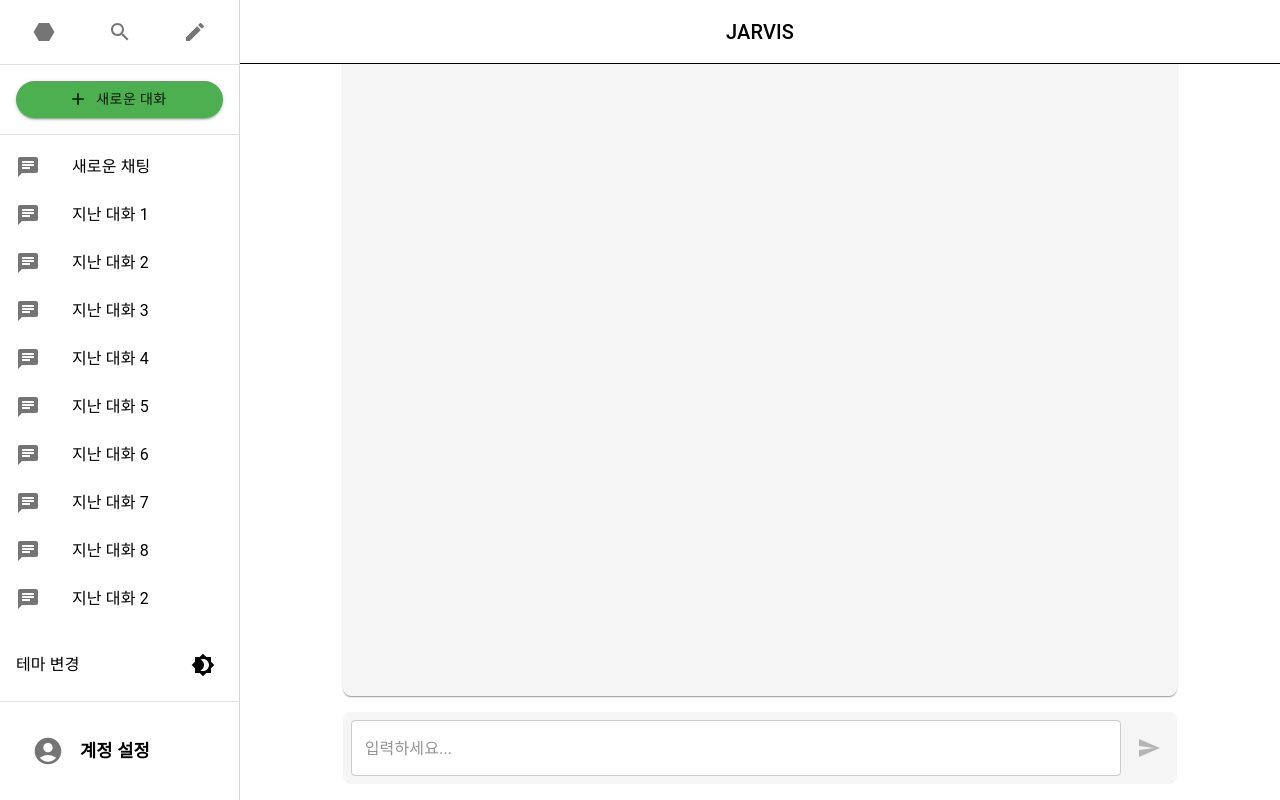
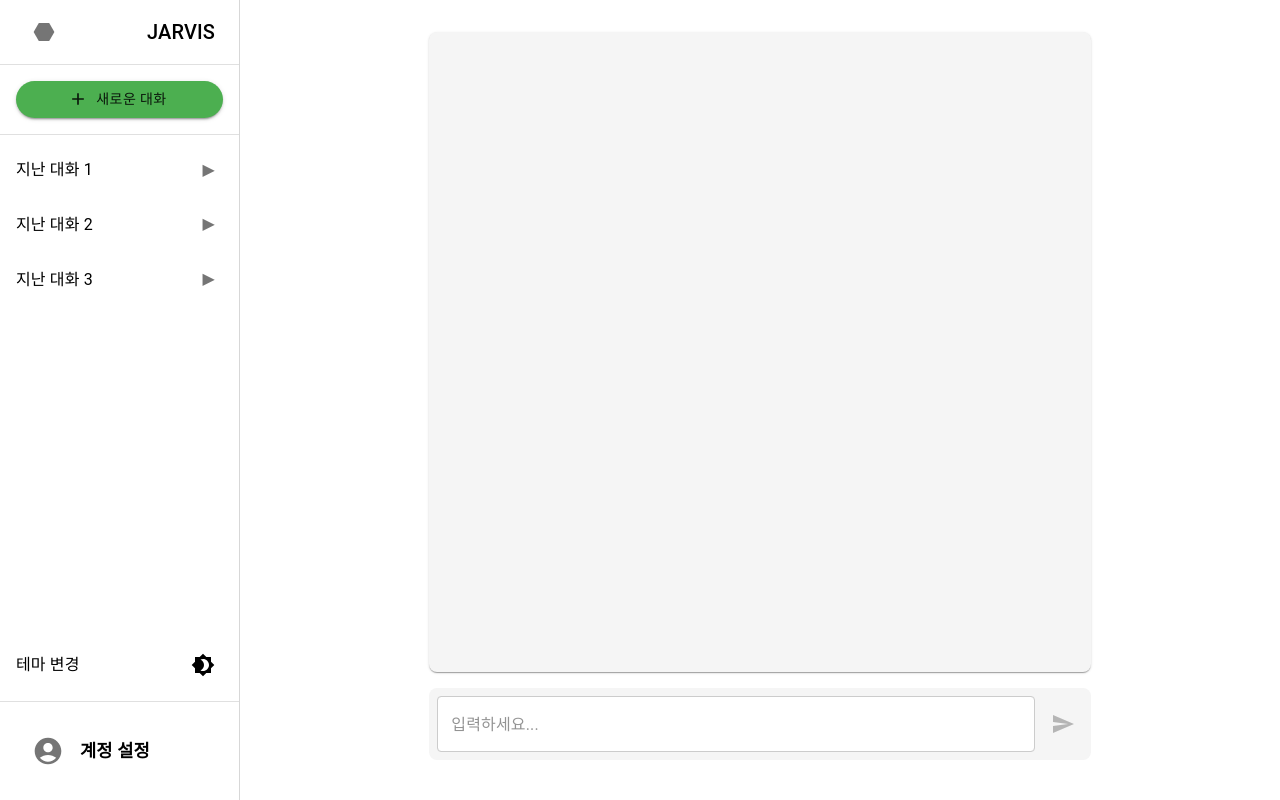
Before and after one commit to ktbhackathonAI/Dev_Assistant_frontend, a React app: page / in a window 1280 px wide. Built offline with nearby package versions, Linux system fonts and the light colour scheme.

Commit message:
fix: 코드 출력 형식 수정

```diff
--- a/package.json
+++ b/package.json
@@ -50,7 +50,7 @@
     "react-dom": "^19.0.0",
     "react-refresh": "^0.11.0",
     "react-router-dom": "^7.2.0",
-    "react-typing-animation": "^1.6.2",
+    "react-syntax-highlighter": "^15.6.1",
     "resolve": "^1.20.0",
     "resolve-url-loader": "^4.0.0",
     "sass-loader": "^12.3.0",
--- a/src/components/Chat.js
+++ b/src/components/Chat.js
@@ -3,6 +3,8 @@ import { Box, TextField, IconButton, List, ListItem, ListItemText, Paper, Typogr
 import { Send } from "@mui/icons-material";
 import { ThemeContext } from "../ThemeContext";
 import { useTheme } from "@mui/material/styles";
+import { Prism as SyntaxHighlighter } from 'react-syntax-highlighter';
+import { oneDark} from 'react-syntax-highlighter/dist/esm/styles/prism';
 
 const ProjectCreation = () => {
   const { darkMode } = useContext(ThemeContext);
@@ -11,14 +13,15 @@ const ProjectCreation = () => {
   const [input, setInput] = useState("");
   const [step, setStep] = useState(0);
   const [projectName, setProjectName] = useState("");
+  const [isServerTyping, setIsServerTyping] = useState(false);
   const messagesEndRef = useRef(null);
 
-  // ✅ GitHub 프로젝트 생성 시뮬레이션
+  // GitHub 프로젝트 생성 시뮬레이션
   const generateProjectResponse = (name) => [
     { text: `✅ **"${name}" 프로젝트가 GitHub에 생성되었습니다!**`, sender: "system" },
     { text: "📂 **폴더 구조:**", sender: "system" },
     { text: (
-      <pre style={{ backgroundColor: "#272822", color: "#FFF", padding: "10px", borderRadius: "5px" }}>
+      <pre style={{ backgroundColor: "#272822", color: "#FFF", padding: "10px", borderRadius: "5px" }} >
         {`├── src/
 │   ├── app.js
 │   ├── routes/
@@ -28,21 +31,22 @@ const ProjectCreation = () => {
     ), sender: "system" },
     { text: "🚀 **기본 API 엔드포인트:**", sender: "system" },
     { text: (
-      <pre style={{ backgroundColor: "#272822", color: "#FFF", padding: "10px", borderRadius: "5px" }}>
+      <pre style={{ backgroundColor: "#272822", color: "#FFF", padding: "10px", borderRadius: "5px" }} >
         {`GET /api/${name}/status → 서버 상태 확인
 POST /api/${name}/data → 데이터 저장`}
       </pre>
     ), sender: "system" },
+    { text: <SyntaxHighlighter language="javascript" style={oneDark}>{`// exampleCode.js\nconst express = require("express");\nconst app = express();\n\napp.get("/", (req, res) => {\n  res.send("Hello, World!");\n});\n\napp.listen(3000, () => {\n  console.log("Server running on port 3000");\n});`}</SyntaxHighlighter>, sender: "system" },
     { text: (
       <Typography variant="body1">
-        🔗 **GitHub Repository:** <Link href={`https://github.com/user/${name}`} target="_blank" rel="noopener noreferrer">
-          https://github.com/user/{name}
+        🔗 **GitHub Repository:** <Link href={`https://github.com/user/${projectName}`} target="_blank" rel="noopener noreferrer">
+          https://github.com/user/{projectName}
         </Link>
       </Typography>
     ), sender: "system" },
   ];
 
-  // ✅ 프로젝트 요청 전송
+  // 프로젝트 요청 전송
   const handleSendRequest = () => {
     if (input.trim() === "") return;
 
@@ -60,11 +64,14 @@ POST /api/${name}/data → 데이터 저장`}
       }, 500);
       setStep(2);
     } else if (step === 2) {
+      setIsServerTyping(true); // 서버 타이핑 시작
       setTimeout(() => {
         setRequests((prev) => [...prev, { text: "🛠 프로젝트를 GitHub에 생성하는 중...", sender: "system" }]);
       }, 500);
       setTimeout(() => {
+        setRequests((prev) => [...prev, { text: "🚀 **예제 코드:**" }]);
         setRequests((prev) => [...prev, ...generateProjectResponse(projectName)]);
+        setIsServerTyping(false);
       }, 2000);
       setStep(0);
     }
@@ -72,54 +79,20 @@ POST /api/${name}/data → 데이터 저장`}
     setInput("");
   };
 
-  // ✅ 자동 스크롤
+  // 자동 스크롤
   useEffect(() => {
     messagesEndRef.current?.scrollIntoView({ behavior: "smooth" });
   }, [requests]);
 
   return (
-    <Box
-      sx={{
-        display: "flex",
-        flexDirection: "column",
-        height: "100vh",
-        bgcolor: theme.palette.background.default,
-        color: theme.palette.text.primary,
-        p: 2,
-      }}
-    >
-      {/* 프로젝트 생성 요청 목록 */}
-      <Paper
-        sx={{
-          flexGrow: 1,
-          overflowY: "auto",
-          p: 2,
-          borderRadius: 2,
-          bgcolor: darkMode ? "#1E1E1E" : "#f5f5f5",
-        }}
-      >
+    <Box sx={{ display: "flex", flexDirection: "column", height: "calc(100vh - 40px)", bgcolor: theme.palette.background.default, color: theme.palette.text.primary, p: 2, mt: 2, mb: 2 }}>
+      {/* 채팅 내역 */}
+      <Paper sx={{ flexGrow: 1, overflowY: "auto", p: 2, borderRadius: 2, bgcolor: darkMode ? "#1E1E1E" : "#f5f5f5", "&::-webkit-scrollbar": { display: "none" } }}>
         <List>
           {requests.map((msg, index) => (
-            <ListItem
-              key={index}
-              sx={{
-                justifyContent: msg.sender === "user" ? "flex-end" : "flex-start",
-                textAlign: msg.sender === "user" ? "right" : "left",
-              }}
-            >
-              <Paper
-                sx={{
-                  p: 1.5,
-                  borderRadius: 2,
-                  bgcolor: msg.sender === "user" ? theme.palette.primary.main : "#ddd",
-                  color: msg.sender === "user" ? "#fff" : "#000",
-                }}
-              >
-                {typeof msg.text === "string" ? (
-                  <ListItemText primary={msg.text} />
-                ) : (
-                  msg.text
-                )}
+            <ListItem key={index} sx={{ justifyContent: msg.sender === "user" ? "flex-end" : "flex-start", textAlign: msg.sender === "user" ? "right" : "left", mb: 1 }}>
+              <Paper sx={{ p: 1.5, borderRadius: 2, bgcolor: msg.sender === "user" ? theme.palette.primary.main : "#ddd", color: msg.sender === "user" ? "#fff" : "#000" }}>
+                {typeof msg.text === "string" ? <ListItemText primary={msg.text} /> : msg.text}
               </Paper>
             </ListItem>
           ))}
@@ -127,7 +100,7 @@ POST /api/${name}/data → 데이터 저장`}
         </List>
       </Paper>
 
-      {/* ✅ 프로젝트 입력창 */}
+      {/* 프로젝트 입력창 */}
       <Box sx={{ display: "flex", mt: 2, p: 1, borderRadius: 2, bgcolor: theme.palette.background.paper }}>
         <TextField
           fullWidth
@@ -135,25 +108,20 @@ POST /api/${name}/data → 데이터 저장`}
           placeholder="입력하세요..."
           value={input}
           onChange={(e) => setInput(e.target.value)}
-          onKeyPress={(e) => e.key === "Enter" && handleSendRequest()}
+          onKeyPress={(e) => e.key === "Enter" && !isServerTyping && handleSendRequest()}
           sx={{
             bgcolor: darkMode ? "#2C2C2C" : "#fff",
             color: theme.palette.text.primary,
             borderRadius: 2,
             "& .MuiOutlinedInput-root": {
-              "& fieldset": {
-                borderColor: darkMode ? "#555" : "#ccc",
-              },
-              "&:hover fieldset": {
-                borderColor: darkMode ? "#888" : "#999",
-              },
-              "&.Mui-focused fieldset": {
-                borderColor: theme.palette.primary.main,
-              },
+              "& fieldset": { borderColor: darkMode ? "#555" : "#ccc" },
+              "&:hover fieldset": { borderColor: darkMode ? "#888" : "#999" },
+              "&.Mui-focused fieldset": { borderColor: theme.palette.primary.main },
             },
           }}
+          disabled={isServerTyping}
         />
-        <IconButton color="primary" onClick={handleSendRequest} sx={{ ml: 1 }} disabled={!input.trim()} >
+        <IconButton color="primary" onClick={handleSendRequest} sx={{ ml: 1 }} disabled={!input.trim() || isServerTyping}>
           <Send />
         </IconButton>
       </Box>
--- a/src/components/Header.js
+++ /dev/null
@@ -1,30 +0,0 @@
-import React from 'react';
-import { Box, Typography } from '@mui/material';
-import { useTheme } from "@mui/material/styles";
-
-
-const Header = ({ drawerOpen, drawerWidth }) => {
-    const theme = useTheme();
-  return (
-    <Box
-      sx={{
-        width: `calc(100% - ${drawerOpen ? drawerWidth : 0}px)`, // 사이드 바 상태에 따라 너비 조정
-        height: '64px',
-        position: 'fixed',
-        top: 0,
-        left: drawerOpen ? `${drawerWidth}px` : '0',
-        display: 'flex',
-        alignItems: 'center',
-        justifyContent: 'center',
-        backgroundColor: 'white',
-        borderBottom: "1px solid black",
-        zIndex: 10,
-        transition: 'left 0.3s ease',
-      }}
-    >
-      <Typography variant="h6">JARVIS</Typography>
-    </Box>
-  );
-};
-
-export default Header;
--- a/src/components/NavBar.js
+++ b/src/components/NavBar.js
@@ -31,35 +31,11 @@ function ResponsiveDrawer({ open, toggleDrawer }) {
   const { darkMode, toggleTheme } = useContext(ThemeContext);
   const theme = useTheme();
   const [anchorEl, setAnchorEl] = useState(null);
+  const [expandedChatId, setExpandedChatId] = useState(null); // 현재 확장된 chat ID 저장
   const [chats, setChats] = useState([
-    { id: 1, title: "새로운 채팅" },
-    { id: 2, title: "지난 대화 1" },
-    { id: 3, title: "지난 대화 2" },
+    { id: 1, title: "지난 대화 1", repo: 'https://github.com/user/{name}'},
+    { id: 3, title: "지난 대화 2", repo: 'https://github.com/user/{name}'},
     { id: 3, title: "지난 대화 3" },
-    { id: 3, title: "지난 대화 4" },
-    { id: 3, title: "지난 대화 5" },
-    { id: 3, title: "지난 대화 6" },
-    { id: 3, title: "지난 대화 7" },
-    { id: 3, title: "지난 대화 8" },
-    { id: 3, title: "지난 대화 2" },
-    { id: 3, title: "지난 대화 2" },
-    { id: 3, title: "지난 대화 2" },
-    { id: 3, title: "지난 대화 2" },
-    { id: 3, title: "지난 대화 2" },
-    { id: 3, title: "지난 대화 2" },
-    { id: 3, title: "지난 대화 2" },
-    { id: 3, title: "지난 대화 2" },
-    { id: 3, title: "지난 대화 2" },
-    { id: 3, title: "지난 대화 2" },
-    { id: 3, title: "지난 대화 2" },
-    { id: 3, title: "지난 대화 2" },
-    { id: 3, title: "지난 대화 2" },
-    { id: 3, title: "지난 대화 2" },
-    { id: 3, title: "지난 대화 2" },
-    { id: 3, title: "지난 대화 2" },
-    { id: 3, title: "지난 대화 2" },
-    { id: 3, title: "지난 대화 2" },
-
   ]);
 
   const isLoggedIn = !!localStorage.getItem("token");
@@ -81,6 +57,10 @@ function ResponsiveDrawer({ open, toggleDrawer }) {
   const handleNewChat = () => {
     const newChat = { id: chats.length + 1, title: `새로운 채팅 ${chats.length + 1}` };
     setChats([newChat, ...chats]);
+  };
+
+  const toggleRepoVisibility = (chatId) => {
+    setExpandedChatId(expandedChatId === chatId ? null : chatId); // 토글 기능
   };
 
   const drawer = (
@@ -111,16 +91,7 @@ function ResponsiveDrawer({ open, toggleDrawer }) {
           <Hexagon />
         </IconButton>
         </Tooltip>
-        <Tooltip title="채팅 검색" arrow>
-        <IconButton color="black">
-          <Search />
-        </IconButton>
-        </Tooltip>
-        <Tooltip title="This is an information icon" arrow>
-        <IconButton color="black" onClick={() => navigate("/new-post")}>
-          <Edit />
-        </IconButton>
-        </Tooltip>
+         <Typography variant="h6">JARVIS</Typography>
       </Toolbar>
       <Divider />
 
@@ -146,15 +117,28 @@ function ResponsiveDrawer({ open, toggleDrawer }) {
       {/* 대화 목록 */}
       <List sx={{ flexGrow: 1, overflowY: "auto" }}>
         {chats.map((chat) => (
-          <ListItem key={chat.id} disablePadding>
-            <ListItemButton onClick={() => navigate(`/chat/${chat.id}`)}>
-              <ListItemIcon>
-                <Chat />
-              </ListItemIcon>
-              <ListItemText primary={chat.title} />
-            </ListItemButton>
-          </ListItem>
-        ))}
+          <React.Fragment key={chat.id}>
+            <ListItem disablePadding>
+              <ListItemButton onClick={() => {}}>
+                <ListItemText primary={chat.title} />
+                <IconButton onClick={() => toggleRepoVisibility(chat.id)} sx={{ ml: 2 }}>
+                  <Typography variant="body2" sx={{ fontSize: 16 }}>
+                  {expandedChatId === chat.id ? '▼' : '▶'}
+                </Typography>
+                </IconButton>
+              </ListItemButton>
+            </ListItem>
+
+            {/* repo가 있고, 해당 chat이 확장된 경우에만 표시 */}
+            {expandedChatId === chat.id && chat.repo && (
+              <Box sx={{ pl: 4, pt: 1 }}>
+                <Typography variant="body2" color="textSecondary">
+                  {chat.repo}
+                </Typography>
+              </Box>
+            )}
+          </React.Fragment>
+    ))}
       </List>
 
       {/* 다크모드 토글 버튼 */}
--- a/src/pages/Main.js
+++ b/src/pages/Main.js
@@ -1,9 +1,8 @@
-import React, { useState } from 'react';
+import React, { useState, useEffect } from 'react';
 import { Outlet } from 'react-router-dom';
 import { Box } from '@mui/material';
 import Grid from '@mui/material/Grid';
 import NavBar from '../components/NavBar';
-import Header from '../components/Header';
 
 const drawerWidth = 240; // 네비게이션 바 너비 설정
 
@@ -15,9 +14,6 @@ function Main() {
       {/* ✅ 좌측 네비게이션 바 */}
       <NavBar open={drawerOpen} toggleDrawer={() => setDrawerOpen(!drawerOpen)} />  {/* 드로어 상태 전달 */}
 
-      {/* ✅ 고정된 헤더 */}
-      <Header drawerOpen={drawerOpen} drawerWidth={drawerWidth} /> {/* ✅ Header 컴포넌트 사용 */}
-
       {/* ✅ 메인 콘텐츠 영역 */}
       <Box
         sx={{
@@ -25,16 +21,16 @@ function Main() {
           display: 'flex',
           height: '100vh',
           marginLeft: drawerOpen ? `${drawerWidth}px` : '0', // 사이드 바 열리고 닫힐 때 왼쪽 여백 변경
-          overflow: "auto",
+          overflow: "hidden",
         }}
       >
-        <Grid container sx={{ width: '100%', marginTop: '20px' }}>
-          <Grid item xs={1} sx={{ height: '100vh' }}></Grid>
-          <Grid item xs={10} sx={{ height: '100vh' }}>
+        <Grid container sx={{ width: '100%'}}>
+          <Grid item xs={2} sx={{ height: '100vh' }}></Grid>
+          <Grid item xs={8} sx={{ height: '100vh'}}>
             {/* 자식 라우트 렌더링 */}
             <Outlet />
           </Grid>
-          <Grid item xs={1} sx={{ height: '100vh' }}></Grid>
+          <Grid item xs={2} sx={{ height: '100vh' }}></Grid>
         </Grid>
       </Box>
     </Box>
```
Also changed, not shown: 1 other file (tests, documents, lock files or other folders).
